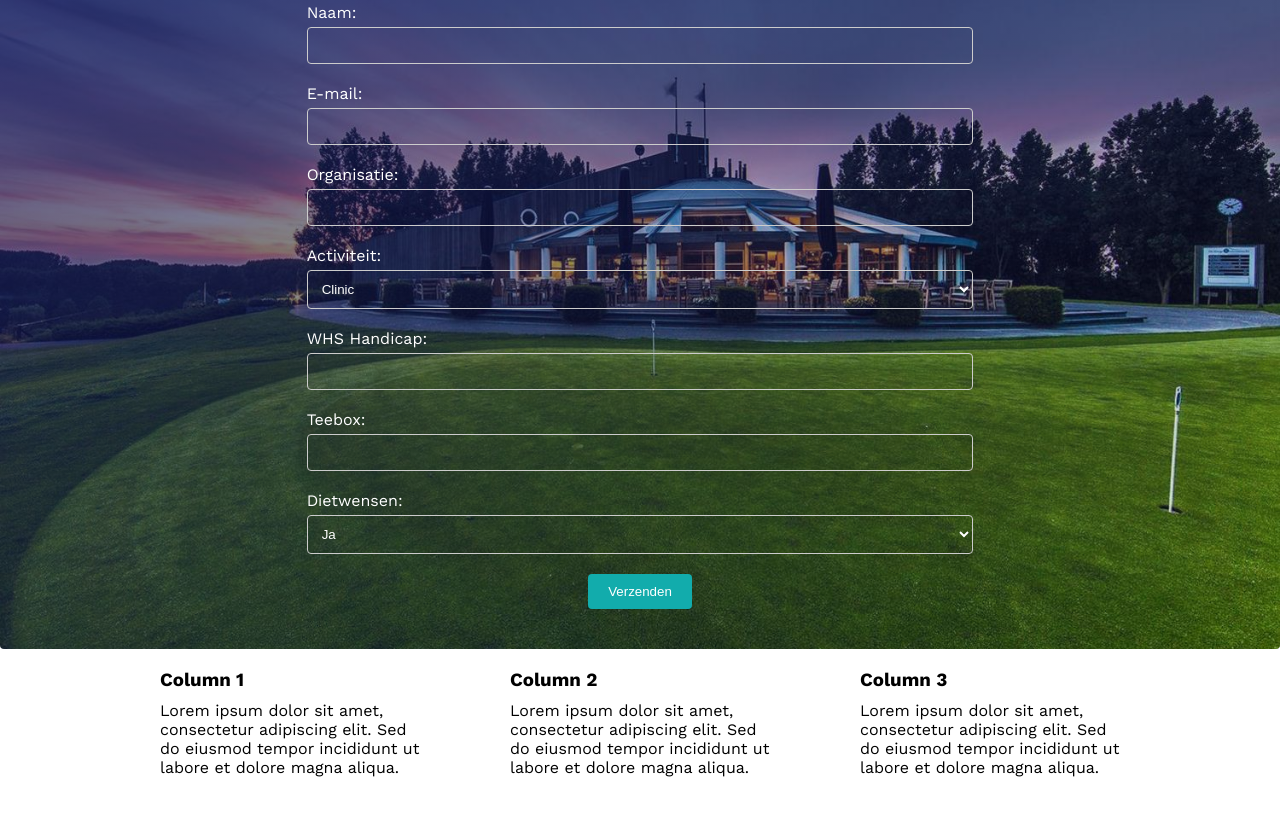
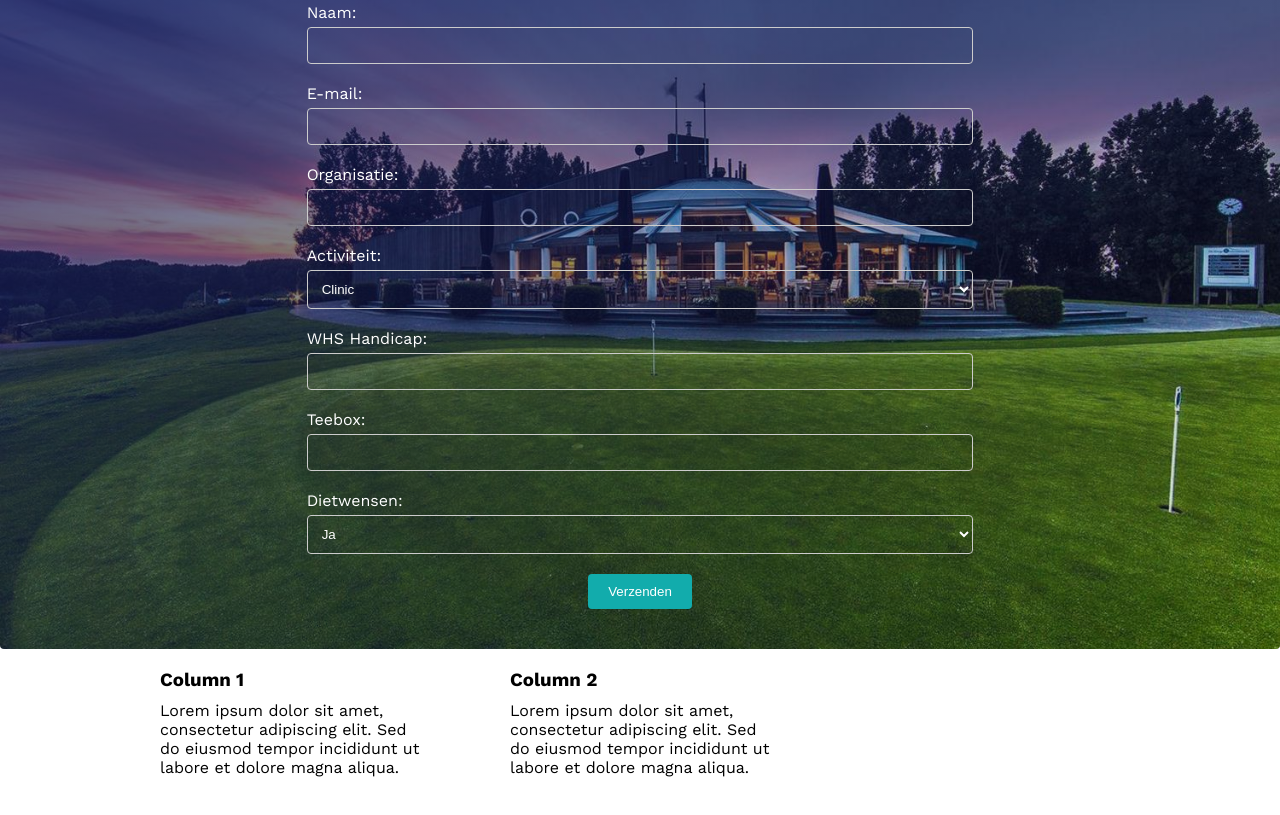
Before and after one commit to nielsmeijel/DuxOpdracht2, a plain HTML site: page V0.0.2.1/index.html in a window 1280 px wide. Shown: the part 1977-2792 px from the top of the page. Drawn offline with nearby package versions, Linux system fonts and the light colour scheme.

Commit message:
Update index.html

```diff
--- a/V0.0.2.1/index.html
+++ b/V0.0.2.1/index.html
@@ -170,10 +170,6 @@
         <h3>Column 2</h3>
         <p>Lorem ipsum dolor sit amet, consectetur adipiscing elit. Sed do eiusmod tempor incididunt ut labore et dolore magna aliqua.</p>
       </div>
-      <div class="footer-column">
-        <h3>Column 3</h3>
-        <p>Lorem ipsum dolor sit amet, consectetur adipiscing elit. Sed do eiusmod tempor incididunt ut labore et dolore magna aliqua.</p>
-      </div>
     </div>
   </div>
 </body>
```
